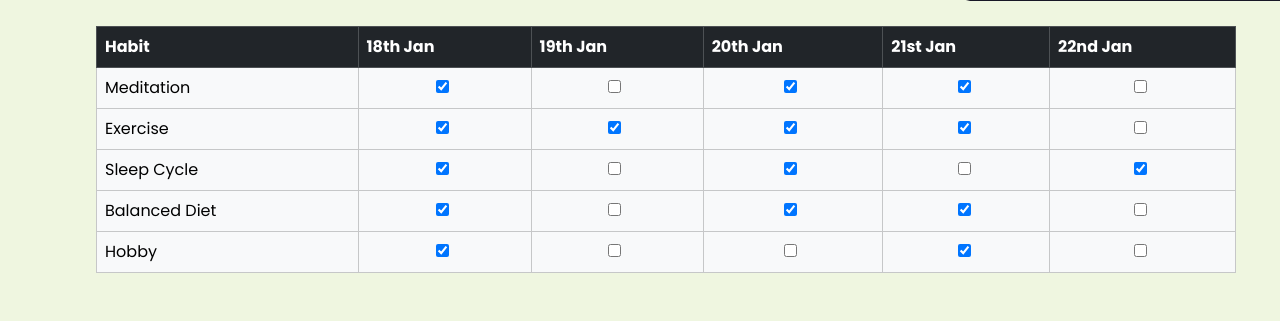
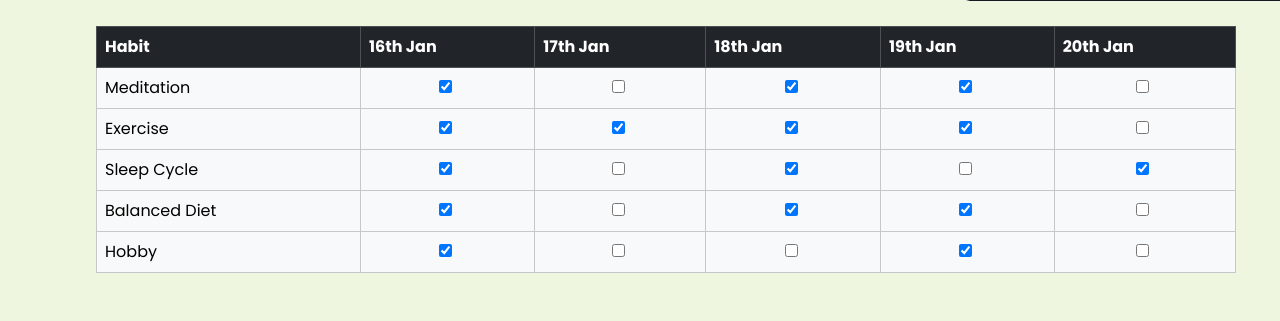
Before and after one commit to SomyaBarwa/Rubix, a Flask app: page /index in a window 1280 px wide; the page is wider, and only the part inside the window is pictured. Shown: the part 534-855 px from the top of that part. Run offline with Flask 2, Linux system fonts and the light colour scheme; some libraries are stand-ins or nearby versions.

Commit message:
Changes nobody cares about

```diff
--- a/Templates/apology.html
+++ b/Templates/apology.html
@@ -3,13 +3,12 @@
 <head>
   <meta charset="utf-8">
   <meta name="viewport" content="width=device-width, initial-scale=1">
-  <title>NAP</title>
+  <title>Health Tracker</title>
   <link rel="preconnect" href="https://fonts.googleapis.com">
   <link rel="preconnect" href="https://fonts.gstatic.com" crossorigin>
   <link href="https://fonts.googleapis.com/css2?family=Inter+Tight:wght@300&display=swap" rel="stylesheet">
   <link rel="stylesheet"
     href="https://fonts.googleapis.com/css2?family=Material+Symbols+Outlined:opsz,wght,FILL,GRAD@48,700,0,0" />
-  <link rel="stylesheet" type="text/css" href="/static/style.css">
   <link href="https://cdn.jsdelivr.net/npm/bootstrap@5.2.1/dist/css/bootstrap.min.css" rel="stylesheet"
     integrity="sha384-iYQeCzEYFbKjA/T2uDLTpkwGzCiq6soy8tYaI1GyVh/UjpbCx/TYkiZhlZB6+fzT" crossorigin="anonymous">
 </head>
--- a/Templates/index.html
+++ b/Templates/index.html
@@ -63,11 +63,11 @@
           <thead class="table-dark">
             <tr>
               <th scope="col">Habit</th>
+              <th scope="col">16th Jan</th>
+              <th scope="col">17th Jan</th>
               <th scope="col">18th Jan</th>
               <th scope="col">19th Jan</th>
               <th scope="col">20th Jan</th>
-              <th scope="col">21st Jan</th>
-              <th scope="col">22nd Jan</th>
             </tr>
           </thead>
           <tbody">
@@ -284,7 +284,7 @@
               console.log(enabledSettings[i][1])
             }
 
-            var xValues = ["18th Jan", "19th Jan", "20th Jan", "21st Jan", "22nd Jan"];
+            var xValues = ["16th Jan", "17th Jan", "18th Jan", "19th Jan", "20th Jan"];
             //var yValues = [55, 49, 44, 24, 15,0];
             //yValues = y;
             var barColors = ["green", "orange", "red", "blue", "black"];
--- a/Templates/welcome.html
+++ b/Templates/welcome.html
@@ -285,7 +285,7 @@ text-align: center;
     <div class="image-slider">
         <div id="carouselExampleInterval" class="carousel slide" data-bs-ride="carousel">
             <div class="carousel-inner">
-              <div class="carousel-item active" data-bs-interval="10000">
+              <div class="carousel-item active" data-bs-interval="2000">
                 <img src="/static/images/page1.jpeg" class="d-block w-100" alt="...">
               </div>
               <div class="carousel-item" data-bs-interval="2000">
```
Also changed, not shown: acti.db.
